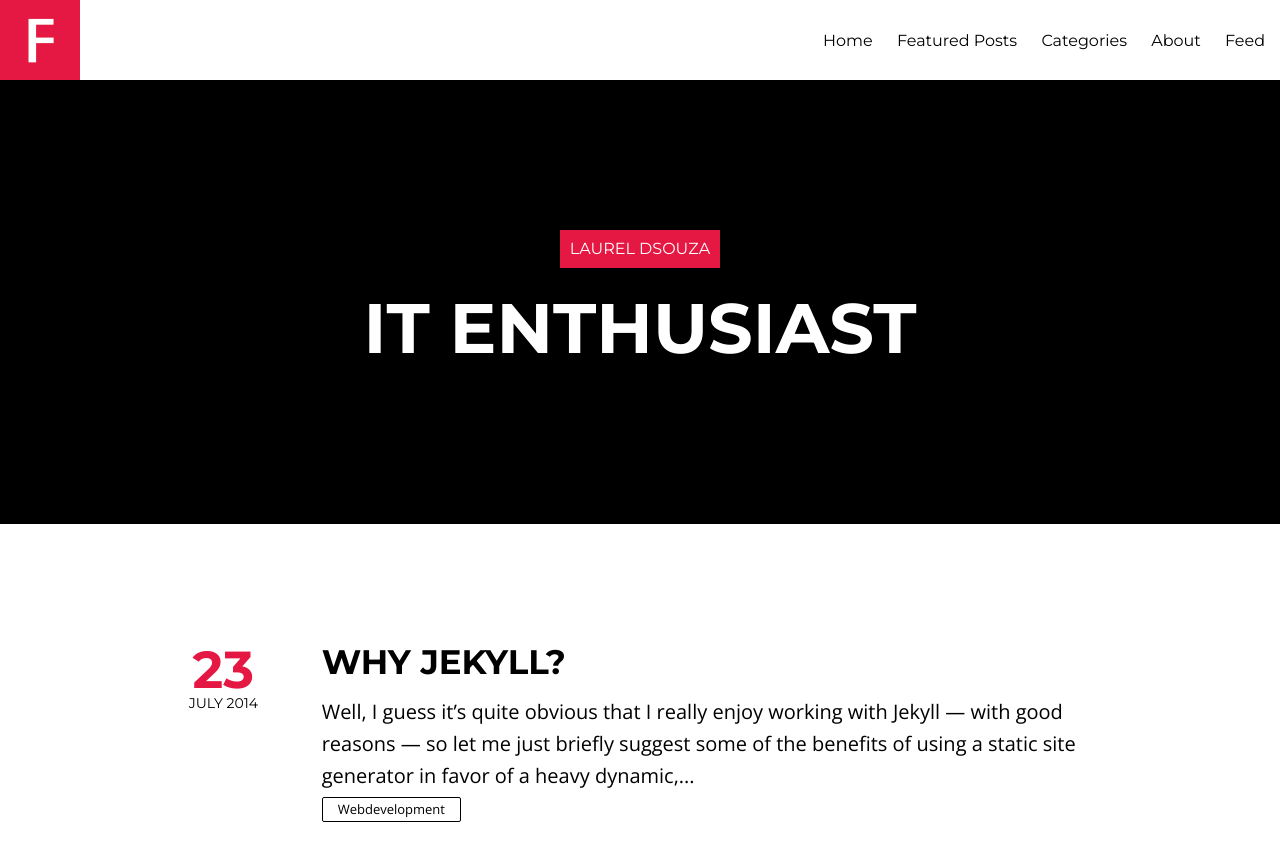
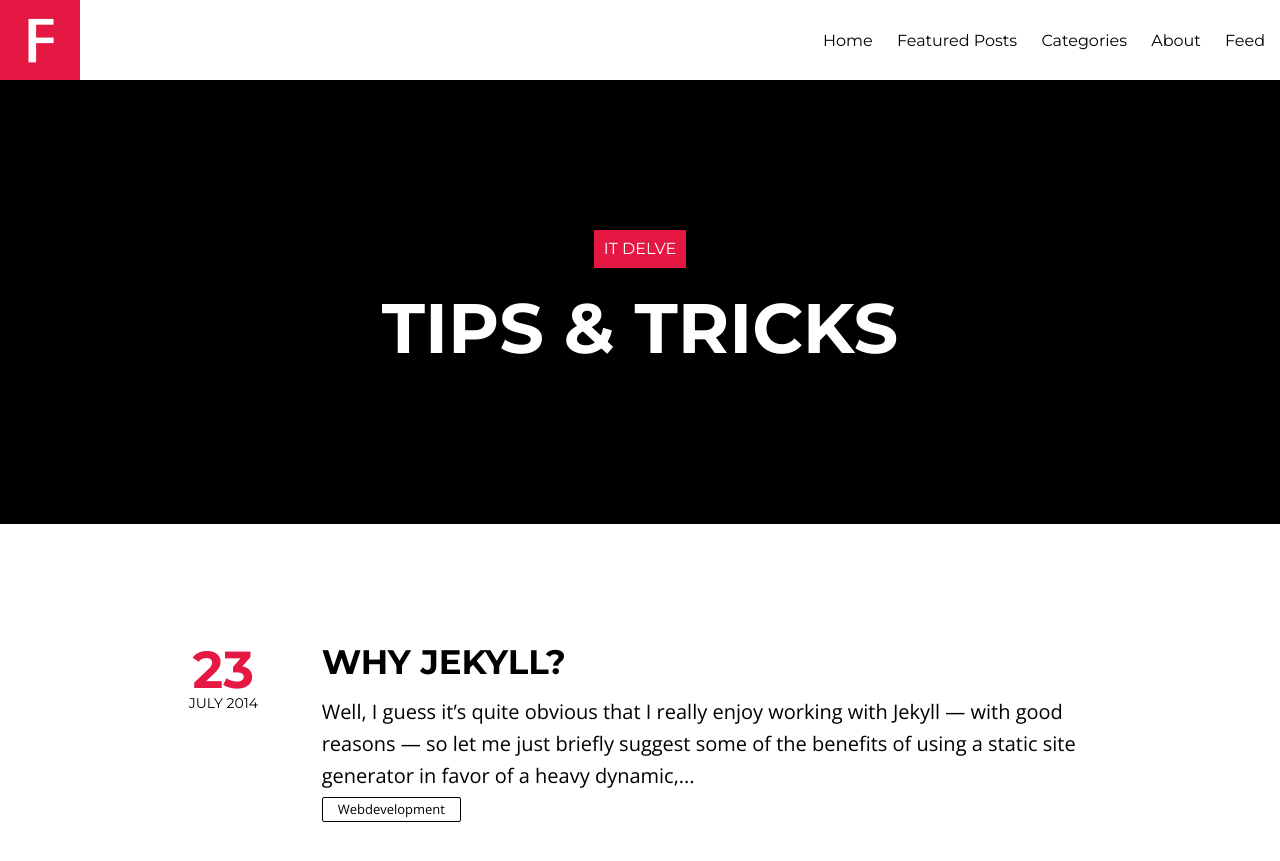
Before and after one commit to ldsouza/ldsouza.github.io, a Jekyll site: the page built from index.html, in a window 1280 px wide and 900 px high. Shown: the top 861 px of the window. Built offline with Jekyll 4.4.1, drawn with Linux system fonts in a browser that asks for light colours; nearby versions of some CDN libraries; the list of posts is cut into pages by our own code.

Commit message:
Update _config.yml

```diff
--- a/_config.yml
+++ b/_config.yml
@@ -1,5 +1,5 @@
-title:            LAUREL DSOUZA
-description:      "IT ENTHUSIAST"
+title:            IT DELVE
+description:      "TIPS & TRICKS"
 logo:             logo.png
 disqus_shortname: hmfaysal
 share:            true
```
